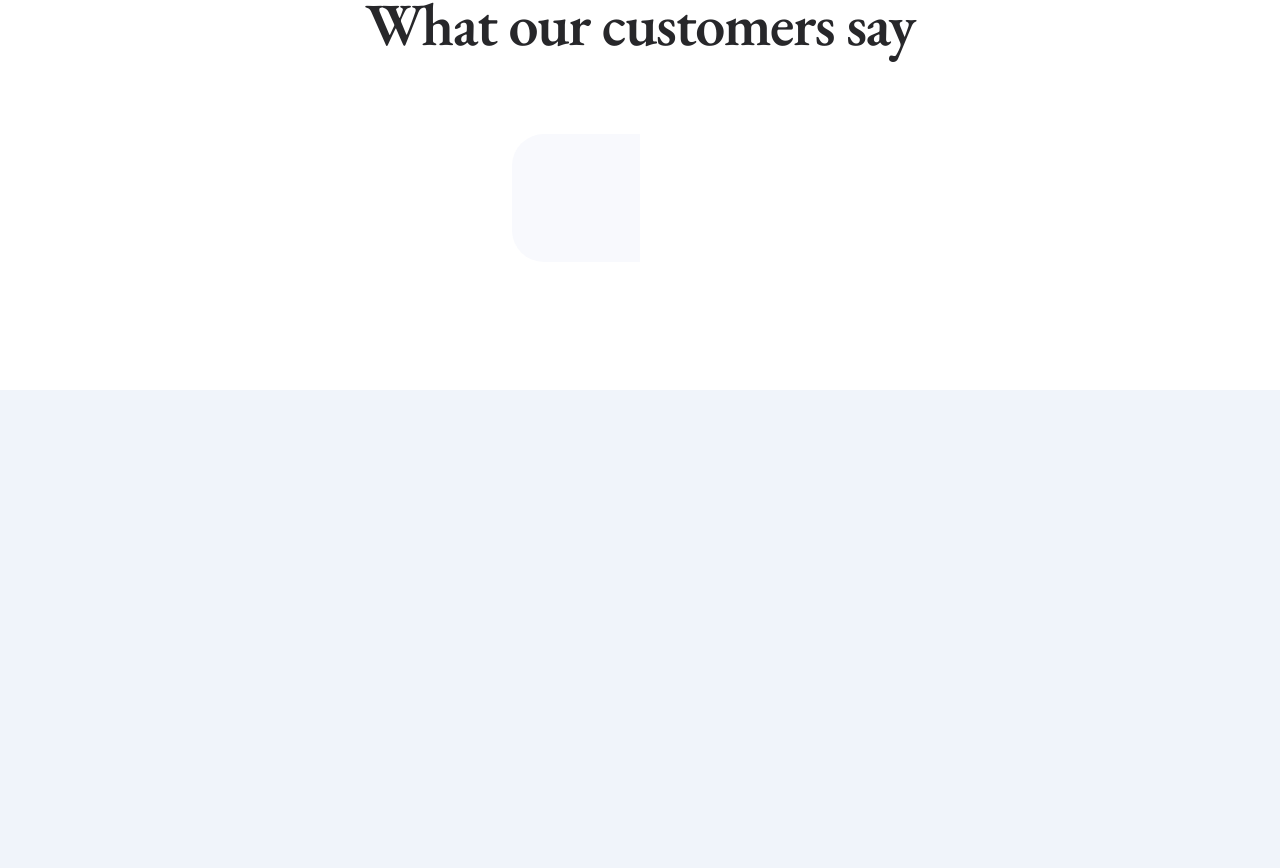
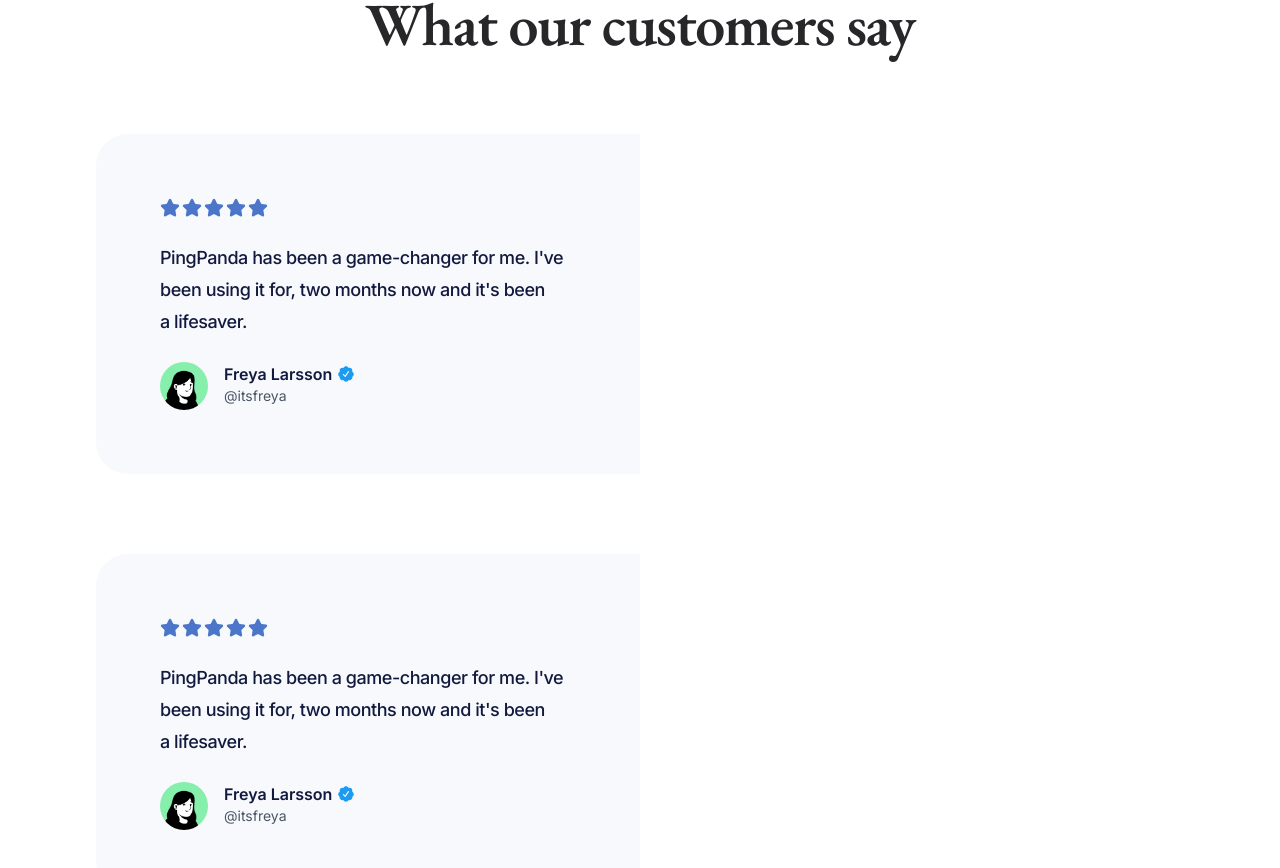
Before and after one commit to Lostovayne/Real-Time-SaaS-Insights-with-Discord, a Next.js app: page / in a window 1280 px wide. Shown: the part 2810-3678 px from the top of the page. Before the commit the page ends 3200 px from the top, so only its background shows below. Built offline with nearby package versions, Linux system fonts and the light colour scheme.

Commit message:
feat(icons): add verificationBadge icon and integrate into landing page
Add a new verificationBadge icon to the Icons component and integrate it into the customer reviews section of the landing page to enhance user trust and visual feedback.

```diff
--- a/src/app/(landing)/page.tsx
+++ b/src/app/(landing)/page.tsx
@@ -1,10 +1,11 @@
 import { DiscordMessage } from "@/components/discord-message"
 import { Heading } from "@/components/heading"
+import { Icons } from "@/components/icons"
 import { MaxWidthWrapper } from "@/components/max-with-wrapper"
 import { MockDiscordUi } from "@/components/mock-discord-ui"
 import { ShinyButton } from "@/components/shiny-button"
 import { AnimatedList } from "@/components/ui/animated-list"
-import { Check } from "lucide-react"
+import { Check, Star } from "lucide-react"
 import Image from "next/image"
 
 import { Prism as SyntaxHighlighter } from "react-syntax-highlighter"
@@ -282,9 +283,69 @@
             </h2>
             <Heading className="text-center">What our customers say</Heading>
           </div>
-                          {/* First Customer Review */}
+          {/* First Customer Review */}
           <div className="mx-auto grid max-w-2xl grid-cols-1 px-4 lg:mx-0 lg:max-w-none lg:grid-cols-2 divide-y lg:divide-y-0 lg:divide-x divide-gray-200">
-            <div className="flex flex-auto flex-col gap-4 bg-brand-25 p-6 sm:p-8 lg:p-16 rounded-t-[2rem] lg:rounded-tr-none lg:rounded-l-[2rem]"></div>
+            <div className="flex flex-auto flex-col gap-4 bg-brand-25 p-6 sm:p-8 lg:p-16 rounded-t-[2rem] lg:rounded-tr-none lg:rounded-l-[2rem]">
+              <div className="flex gap-0.5 mb-2 justify-center lg:justify-start">
+                <Star className="size-5 text-brand-600 fill-brand-600" />
+                <Star className="size-5 text-brand-600 fill-brand-600" />
+                <Star className="size-5 text-brand-600 fill-brand-600" />
+                <Star className="size-5 text-brand-600 fill-brand-600" />
+                <Star className="size-5 text-brand-600 fill-brand-600" />
+              </div>
+              <p className="text-base sm:text-lg lg:text-lg/8 font-medium tracking-tight text-brand-950 text-center lg:text-left text-pretty">
+                PingPanda has been a game-changer for me. I&apos;ve been using
+                it for, two months now and it&apos;s been a lifesaver.
+              </p>
+              <div className="flex flex-col justify-center lg:justify-start sm:flex-row items-center sm:items-start gap-4 mt-2">
+                <Image
+                  src={"/user-2.png"}
+                  alt="Random User"
+                  width={48}
+                  height={48}
+                  className="rounded-full object-cover size-12"
+                />
+                <div className="flex flex-col items-center sm:items-start">
+                  <p className="font-semibold flex items-center">
+                    Freya Larsson
+                    <Icons.verificationBadge className="size-4 inline-block ml-1.5" />
+                  </p>
+                  <p className="text-sm text-gray-600">@itsfreya</p>
+                </div>
+              </div>
+            </div>
+          </div>
+          {/* Second Customer Review */}
+          <div className="mx-auto grid max-w-2xl grid-cols-1 px-4 lg:mx-0 lg:max-w-none lg:grid-cols-2 divide-y lg:divide-y-0 lg:divide-x divide-gray-200">
+            <div className="flex flex-auto flex-col gap-4 bg-brand-25 p-6 sm:p-8 lg:p-16 rounded-t-[2rem] lg:rounded-tr-none lg:rounded-l-[2rem]">
+              <div className="flex gap-0.5 mb-2 justify-center lg:justify-start">
+                <Star className="size-5 text-brand-600 fill-brand-600" />
+                <Star className="size-5 text-brand-600 fill-brand-600" />
+                <Star className="size-5 text-brand-600 fill-brand-600" />
+                <Star className="size-5 text-brand-600 fill-brand-600" />
+                <Star className="size-5 text-brand-600 fill-brand-600" />
+              </div>
+              <p className="text-base sm:text-lg lg:text-lg/8 font-medium tracking-tight text-brand-950 text-center lg:text-left text-pretty">
+                PingPanda has been a game-changer for me. I&apos;ve been using
+                it for, two months now and it&apos;s been a lifesaver.
+              </p>
+              <div className="flex flex-col justify-center lg:justify-start sm:flex-row items-center sm:items-start gap-4 mt-2">
+                <Image
+                  src={"/user-2.png"}
+                  alt="Random User"
+                  width={48}
+                  height={48}
+                  className="rounded-full object-cover size-12"
+                />
+                <div className="flex flex-col items-center sm:items-start">
+                  <p className="font-semibold flex items-center">
+                    Freya Larsson
+                    <Icons.verificationBadge className="size-4 inline-block ml-1.5" />
+                  </p>
+                  <p className="text-sm text-gray-600">@itsfreya</p>
+                </div>
+              </div>
+            </div>
           </div>
         </MaxWidthWrapper>
       </section>
--- a/src/components/icons.tsx
+++ b/src/components/icons.tsx
@@ -1,4 +1,4 @@
-import { LucideIcon, LucideProps } from "lucide-react"
+import { LucideProps } from "lucide-react"
 
 export const Icons = {
   discord: (props: LucideProps) => (
@@ -13,4 +13,21 @@
       />
     </svg>
   ),
+  verificationBadge: (props: LucideProps) => {
+    return (
+      <svg
+        width="18"
+        height="18"
+        viewBox="0 0 18 18"
+        fill="none"
+        xmlns="http://www.w3.org/2000/svg"
+        className={props.className}
+      >
+        <path
+          d="M17.7508 9.41667C17.7508 8.1 17.0217 6.95833 15.9608 6.41667C16.0892 6.05417 16.1592 5.6625 16.1592 5.25C16.1592 3.40833 14.7342 1.91833 12.9775 1.91833C12.5858 1.91833 12.2108 1.98833 11.8642 2.12667C11.3492 1.0125 10.2592 0.25 9.00083 0.25C7.7425 0.25 6.65417 1.01417 6.13667 2.125C5.79083 1.9875 5.415 1.91667 5.02333 1.91667C3.265 1.91667 1.84167 3.40833 1.84167 5.25C1.84167 5.66167 1.91083 6.05333 2.03917 6.41667C0.979167 6.95833 0.25 8.09833 0.25 9.41667C0.25 10.6625 0.901667 11.7483 1.86833 12.3217C1.85167 12.4633 1.84167 12.605 1.84167 12.75C1.84167 14.5917 3.265 16.0833 5.02333 16.0833C5.415 16.0833 5.79 16.0117 6.13583 15.875C6.6525 16.9867 7.74083 17.75 9 17.75C10.26 17.75 11.3483 16.9867 11.8642 15.875C12.21 16.0108 12.585 16.0817 12.9775 16.0817C14.7358 16.0817 16.1592 14.59 16.1592 12.7483C16.1592 12.6033 16.1492 12.4617 16.1317 12.3208C17.0967 11.7483 17.7508 10.6625 17.7508 9.4175V9.41667ZM12.2375 6.63833L8.62583 12.055C8.505 12.2358 8.3075 12.3333 8.105 12.3333C7.98583 12.3333 7.865 12.3 7.75833 12.2283L7.6625 12.15L5.65 10.1375C5.40583 9.89333 5.40583 9.4975 5.65 9.25417C5.89417 9.01083 6.29 9.00917 6.53333 9.25417L8.00833 10.7267L11.1958 5.94333C11.3875 5.65583 11.7758 5.58 12.0625 5.77083C12.3508 5.9625 12.4292 6.35083 12.2375 6.6375V6.63833Z"
+          fill="#1D9BF0"
+        />
+      </svg>
+    )
+  },
 }
```
